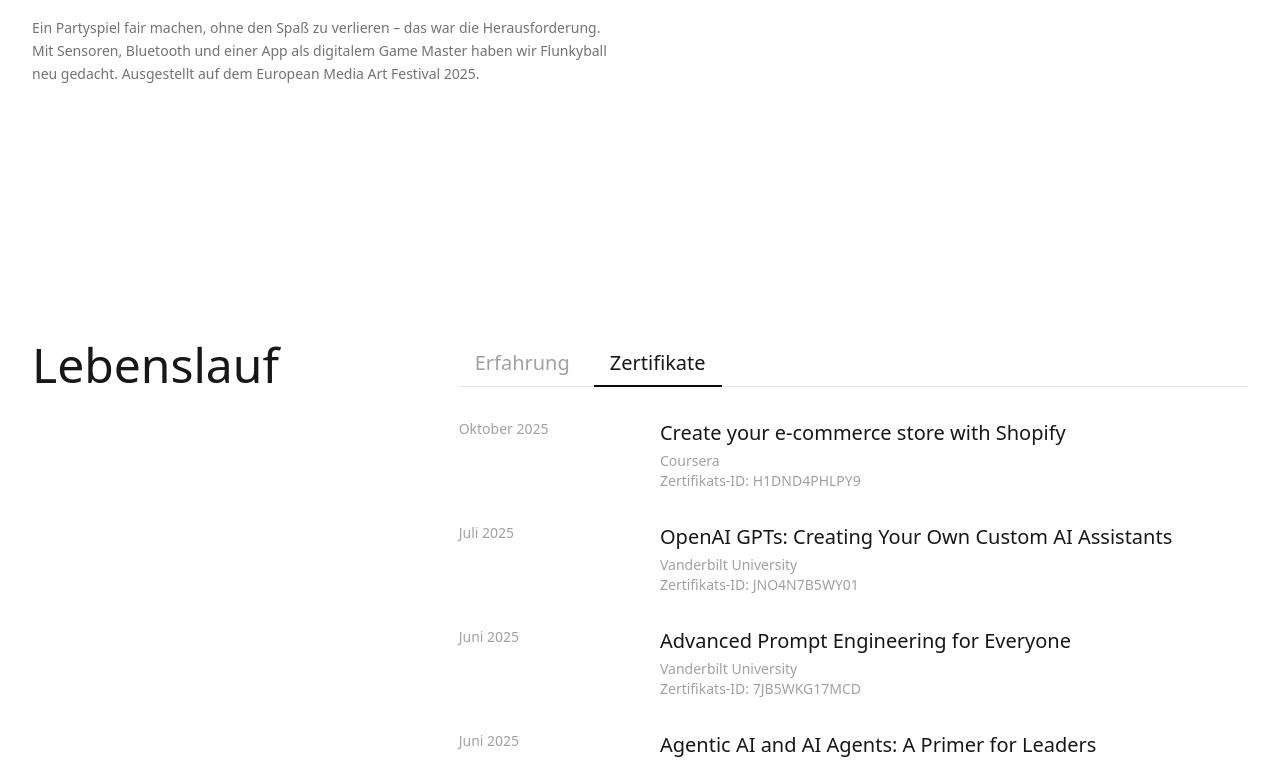
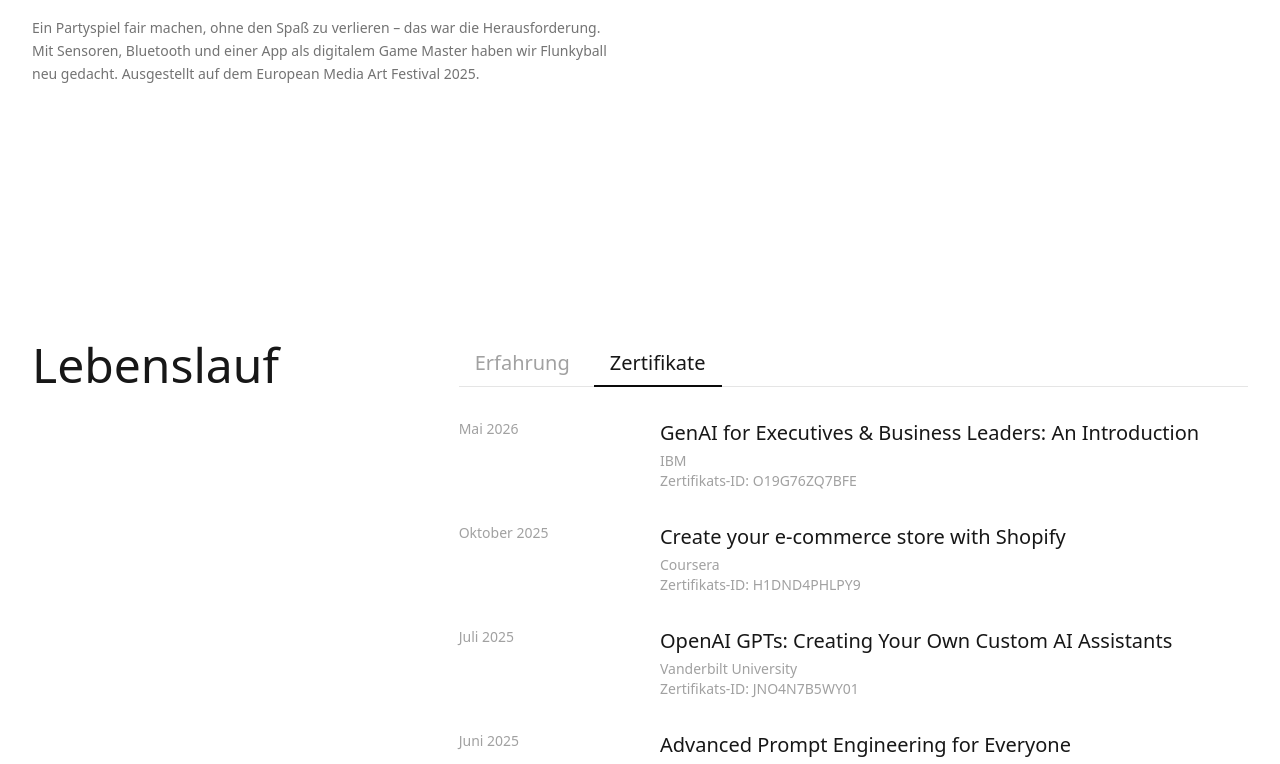
Before and after one commit to tomraphaelz/portfolio, a website: page index.html in a window 1280 px wide. Both pictures are taken after a click on the button "Zertifikate". Shown: the part 2094-2858 px from the top of the page. Drawn offline with nearby package versions, Linux system fonts and the light colour scheme; files that its build step writes are made by us from their sources.

Commit message:
Neues Zertifikat

```diff
--- a/index.html
+++ b/index.html
@@ -228,6 +228,16 @@
             <div class="grid grid-cols-1 gap-8">
               <div class="grid grid-cols-1 md:grid-cols-4 gap-4 items-start">
                 <div class="md:col-span-1">
+                  <div class="text-sm text-neutral-400 font-light">Mai 2026</div>
+                </div>
+                <div class="md:col-span-3">
+                  <div class="text-lg md:text-xl font-light text-neutral-900 mb-1">GenAI for Executives &amp; Business Leaders: An Introduction</div>
+                  <div class="text-sm text-neutral-400 font-light">IBM</div>
+                  <div class="text-sm text-neutral-400 font-light">Zertifikats-ID: O19G76ZQ7BFE</div>
+                </div>
+              </div>
+              <div class="grid grid-cols-1 md:grid-cols-4 gap-4 items-start">
+                <div class="md:col-span-1">
                   <div class="text-sm text-neutral-400 font-light">Oktober 2025</div>
                 </div>
                 <div class="md:col-span-3">
```
Also changed, not shown: 2 other files.
